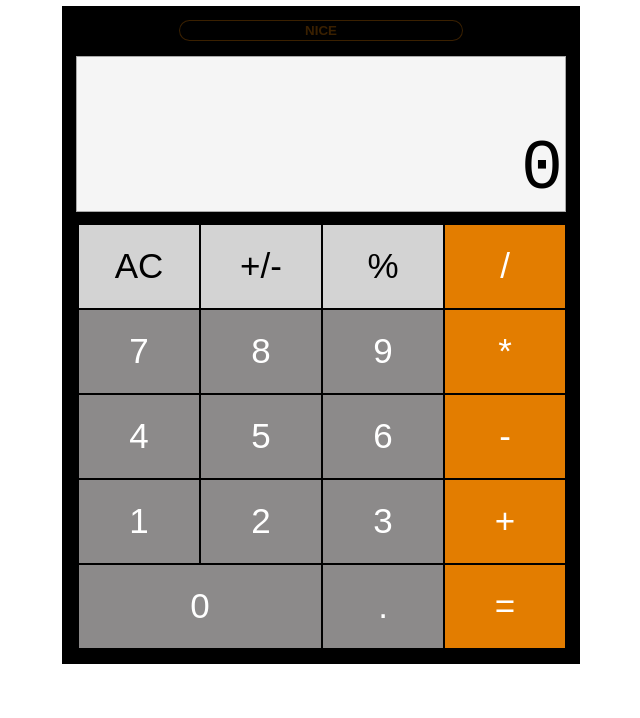
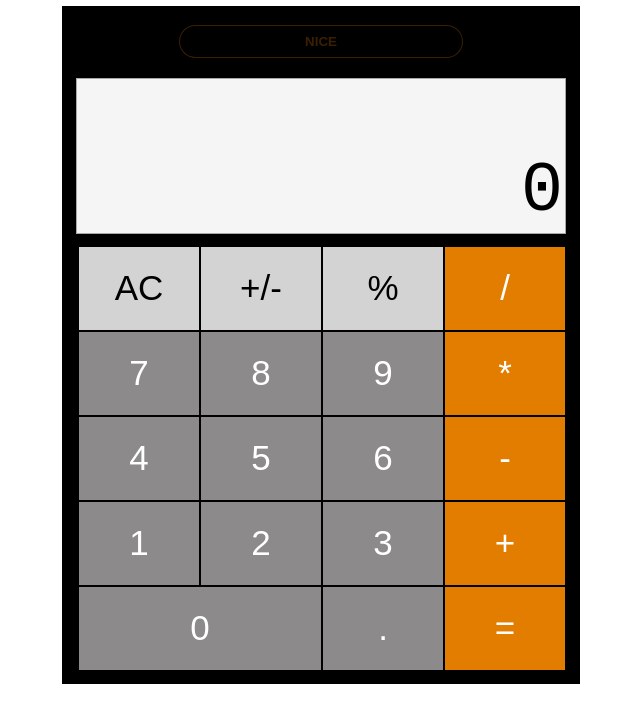
Before and after one commit to nick-caminiti/calc, a plain HTML site: page index.html in a window 1280 px wide. Shown: the part 82-800 px from the top of the page, without its empty margins (319-959 px from the left). Drawn offline with Linux system fonts and the light colour scheme.

Commit message:
Update style

```diff
--- a/javascript.js
+++ b/javascript.js
@@ -54,7 +54,6 @@ function clear() {
 
 buttonArea.addEventListener('click', function (e) {
     const isClear = e.target.textContent === 'AC'
-
     if (isClear) {clear()}
 
 })
--- a/style.css
+++ b/style.css
@@ -9,7 +9,7 @@ body {
     width: 510px;
     border: 4px solid black;
     background-color: black;
-    height: 650px;
+    height: 670px;
     align-self: center;
 }
 
@@ -32,9 +32,9 @@ body {
 #nice {
     /* justify-content: flex-start; */
     align-self:flex-start;
-    padding: 2px 125px;
-    margin-top: 10px;
-    margin-bottom: 5px;
+    padding: 8px 125px;
+    margin-top: 15px;
+    margin-bottom: 10px;
     background-color: black;
     border: 1px solid rgba(255, 140, 0, 0.229);
     border-radius: 25px;
```
